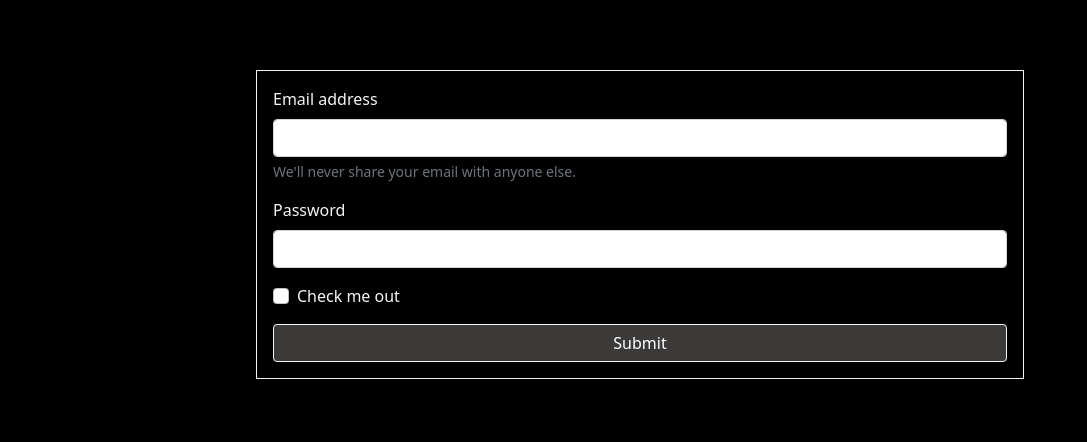
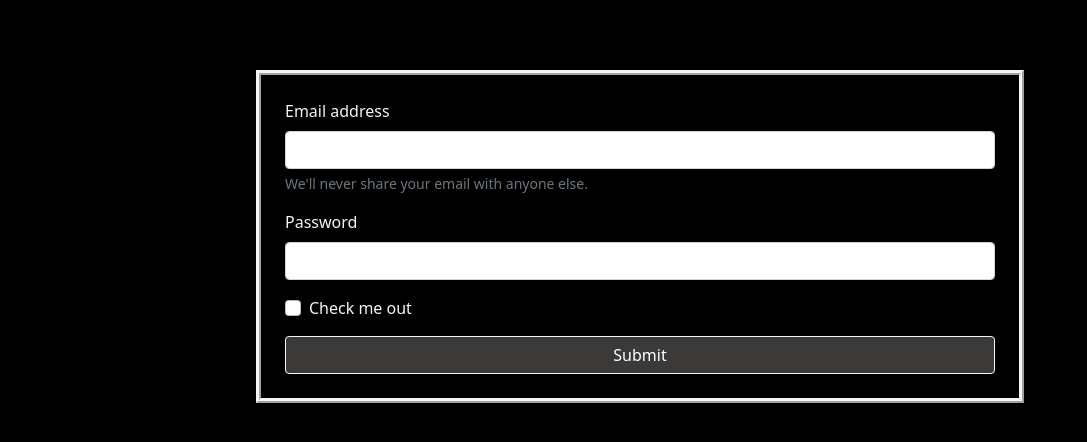
Before and after one commit to katherineyevsukov/cocktails-frontend, a React (Create React App) app in the folder cocktails-ui/: page / in a window 1280 px wide. Shown: the part 310-752 px from the top of the page, without its empty margins (0-1087 px from the left). Built offline with nearby package versions, Linux system fonts and the light colour scheme.

Commit message:
updated login border styling

```diff
--- a/cocktails-ui/src/styles/login.css
+++ b/cocktails-ui/src/styles/login.css
@@ -1,8 +1,9 @@
 .login {
     margin: 0 auto;
     width: 60%;
-    border: 1px solid whitesmoke;
-    padding: 1em;
+    border:5px solid whitesmoke;
+    border-style: ridge;
+    padding: 1.5em;
     margin-top: 5em;
     color: whitesmoke;
     display: flex;
```
